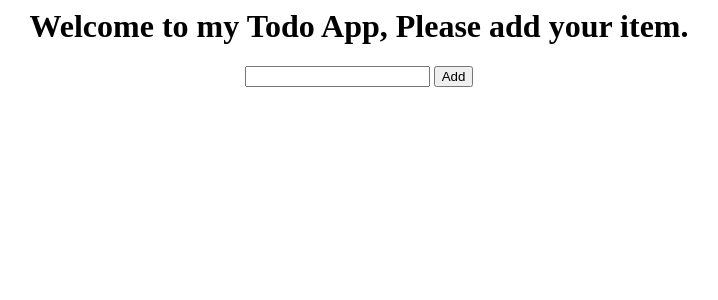
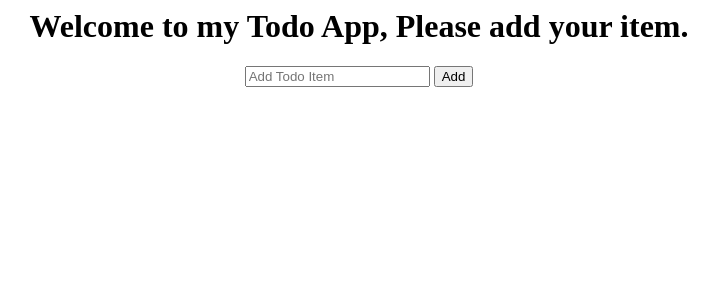
Before and after one commit to AminuIsrael/A-Django-Todo-Web-App-, a Django app: page /todo/ in a window 1280 px wide. Shown: the top 300 px of the page, without its empty margins (281-999 px from the left). Run offline with Django 3.2, Linux system fonts and the light colour scheme; data that the repository does not hold is empty.

Commit message:
Update todo.html

```diff
--- a/templates/todo.html
+++ b/templates/todo.html
@@ -16,6 +16,6 @@
 </ul>
 
 <form action="/addTodo/" method="POST" style="text-align:center; list-style-type:disc;">{% csrf_token %}
-    <input type="text" name="content"/>
+    <input type="text" name="content"  placeholder="Add Todo Item"/>
     <input type="submit" value="Add"/>
 </form>
```
